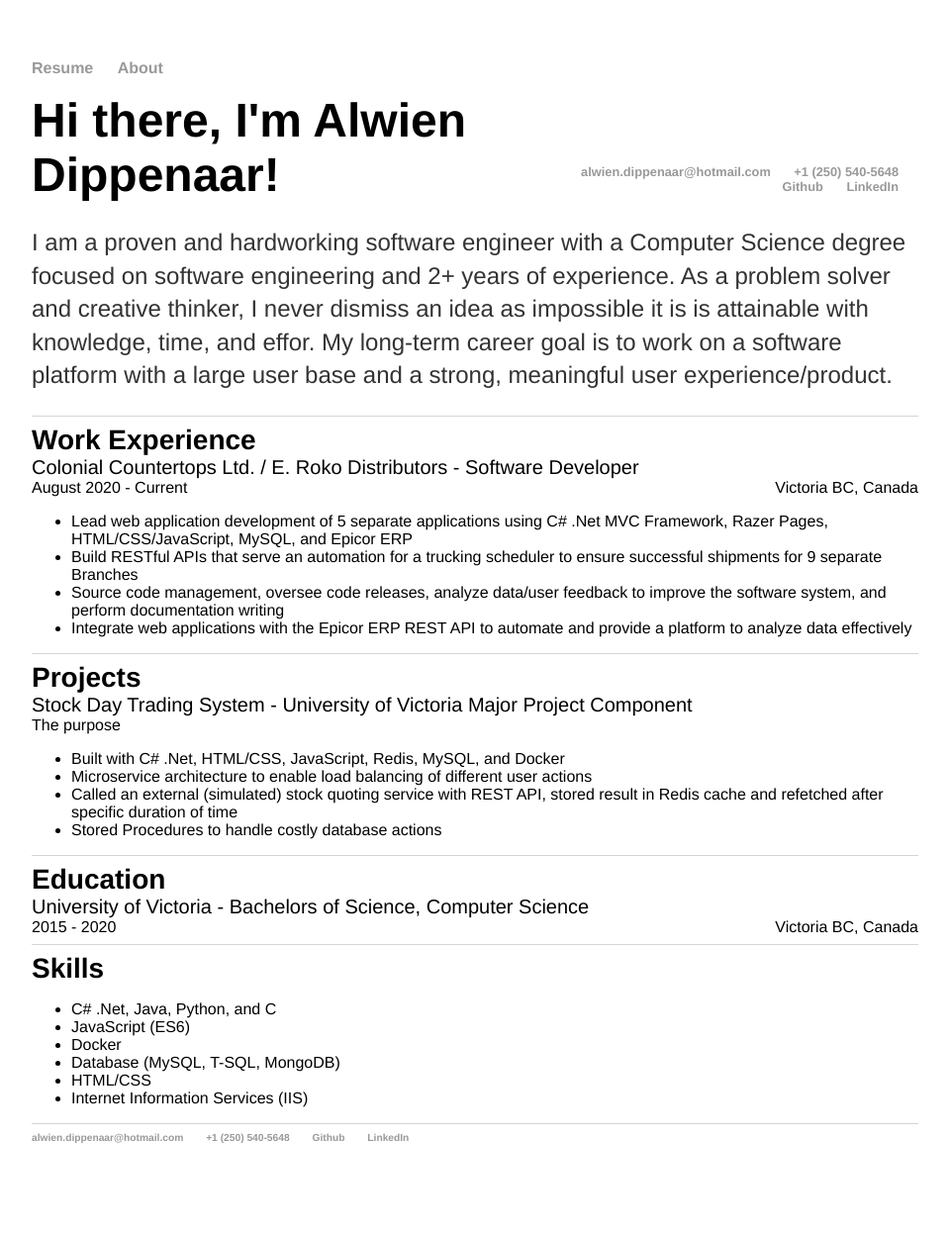
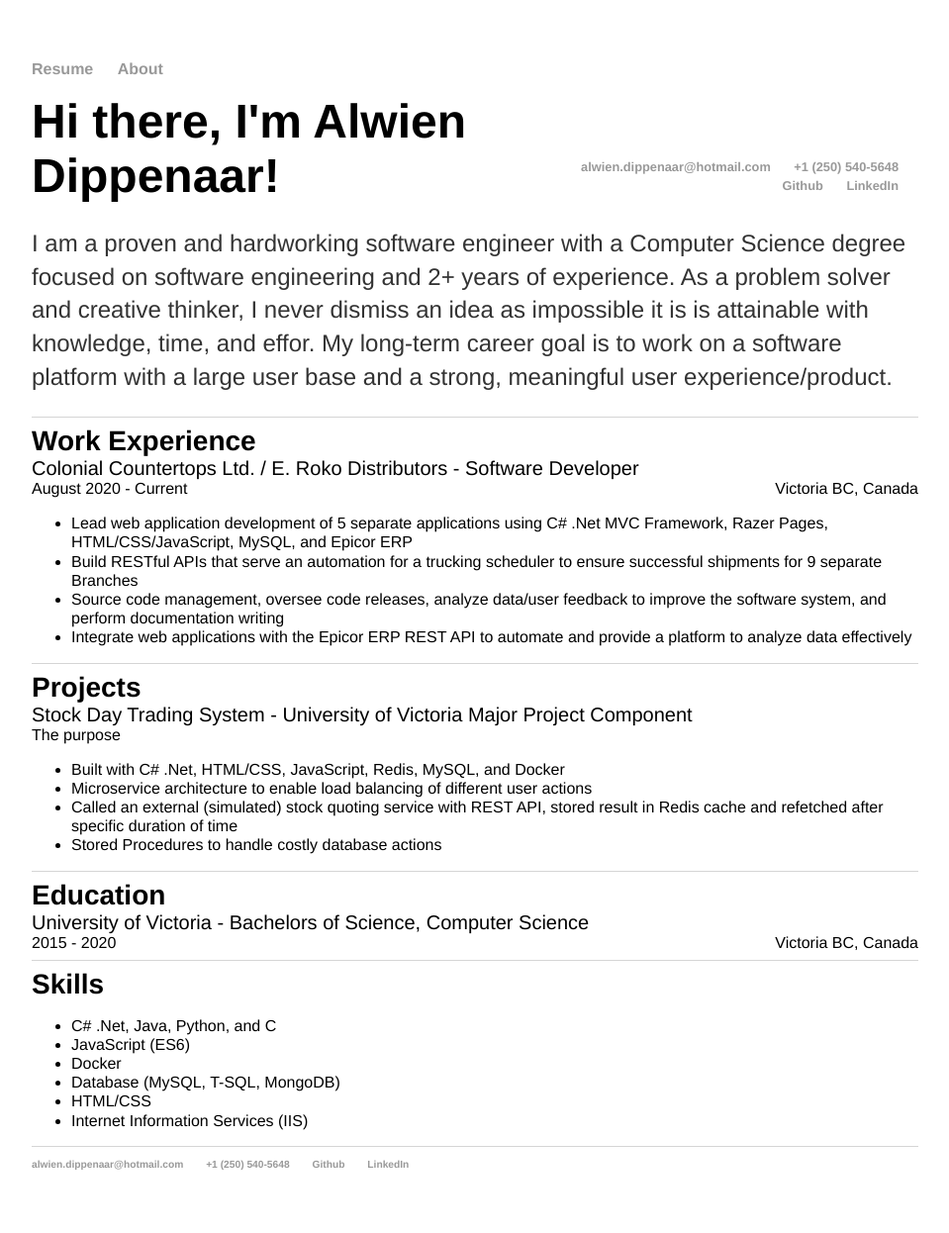
Before and after one commit to alwiend/alwiend.github.io, a Jekyll site: the page built from index.html, in a window 1280 px wide. Shown: the whole page at 99% size, without its empty margins (160-1119 px from the left). Built offline with Jekyll 4.4.1, drawn with Linux system fonts in a browser that asks for light colours; before the commit the page ends 1215 px from its top, so only the background shows below that.

Commit message:
Update main.css

```diff
--- a/css/main.css
+++ b/css/main.css
@@ -45,6 +45,10 @@
 
 ul.posts li {
     list-style: none;
+}
+
+ul {
+    line-height: 1.2rem;
 }
 
 hr {
```
